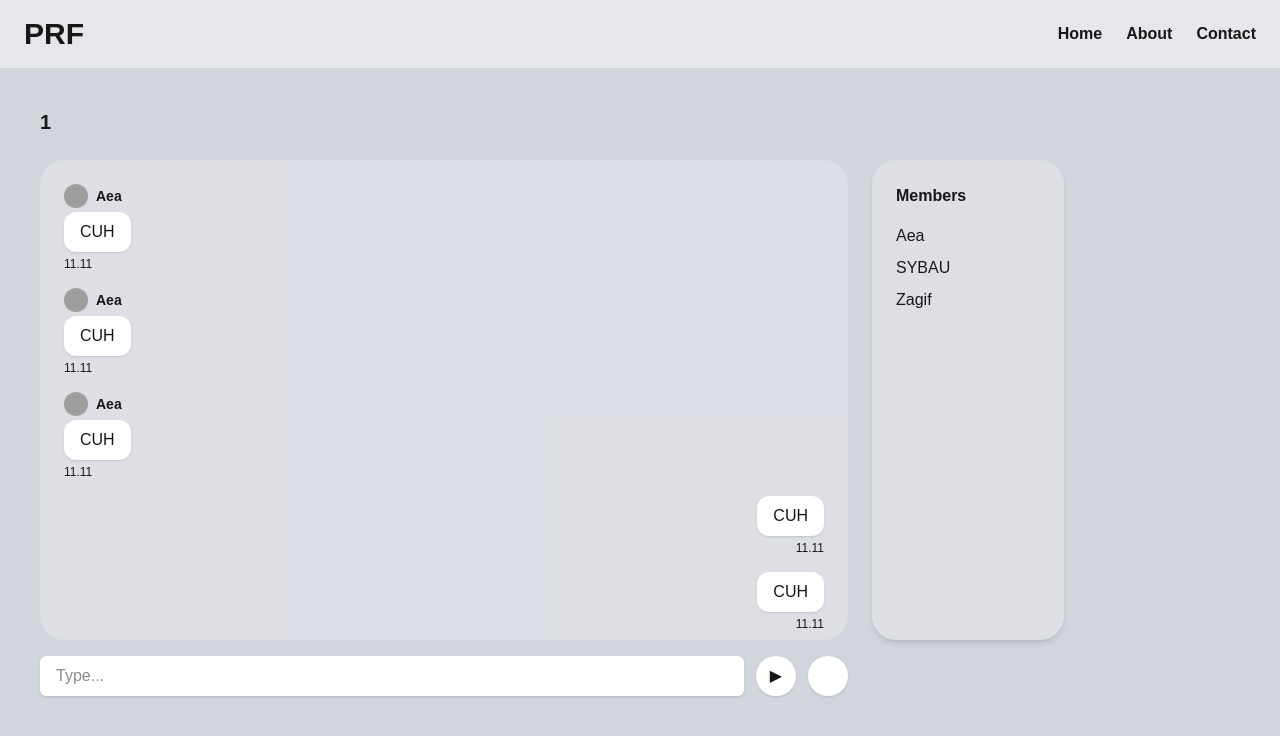
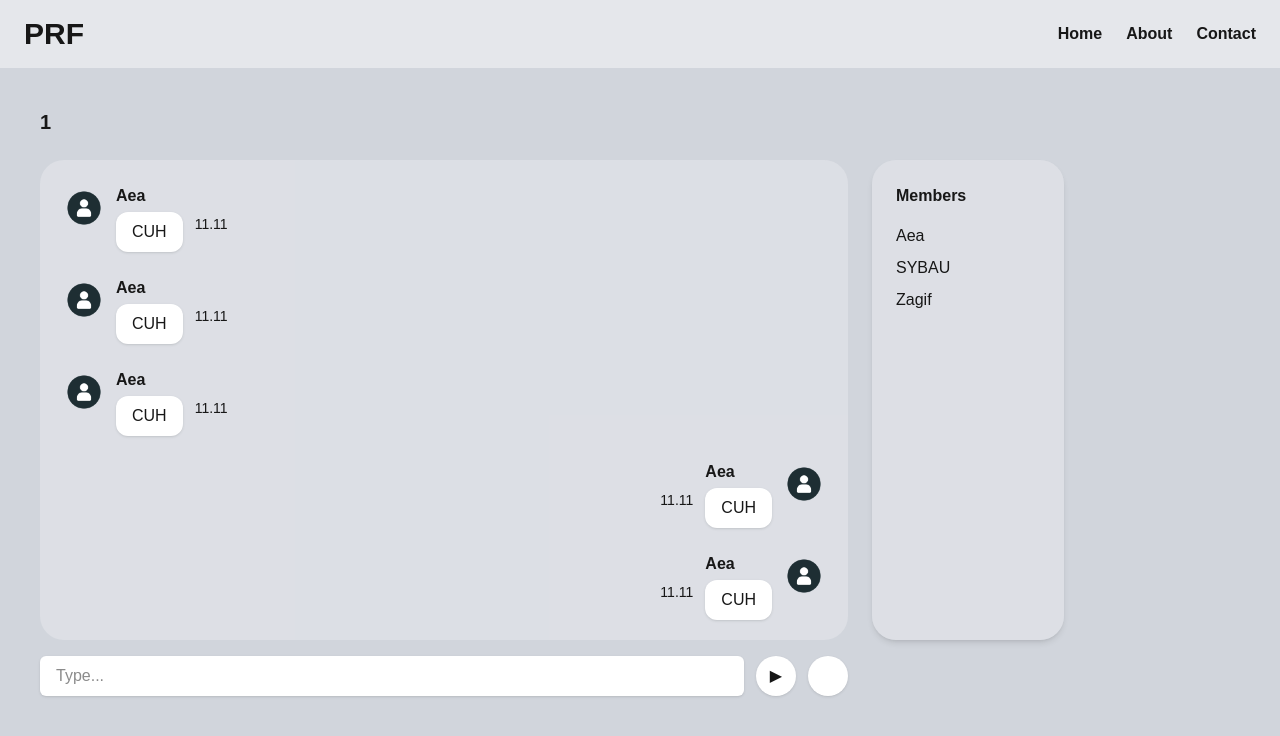
Before and after one commit to tangenn/socket-programming-project, a Next.js app in the folder the-performers/: page /group/1 in a window 1280 px wide. Shown: the top 736 px of the page. Built offline with nearby package versions, Linux system fonts and the light colour scheme; grey boxes are pictures that could not be loaded.

Commit message:
fix group chat message

```diff
--- a/the-performers/src/components/ChatComponents/ChatMessages.tsx
+++ b/the-performers/src/components/ChatComponents/ChatMessages.tsx
@@ -2,7 +2,7 @@
 export type MessageType = {
   id: string;
   sender: string;
-  avatar?: string;
+    avatar?: string;
   timestamp: string;
   isSelf: boolean;
   type: "text" | "rps" | "challenge" | "challenge_result";
@@ -12,49 +12,60 @@ export type MessageType = {
   result?: "win" | "lose" | "draw";
 };
 
+
 // Scrollable chat list
 export function ChatMessages({ messages, isGroup }: { messages: MessageType[]; isGroup: boolean }) {
   return (
-    <div className="flex flex-col gap-4 p-6 bg-gray-200/60 rounded-3xl h-[60vh] overflow-y-auto">
-      {messages.map((m) => (
-        <div key={m.id} className={`flex ${m.isSelf ? "justify-end" : "justify-start"}`}>
-          <div className="max-w-xs">
-            {/* Group chat sender info */}
-            {isGroup && !m.isSelf && (
-              <div className="flex items-center mb-1 gap-2 text-sm">
-                <img className="w-6 h-6 rounded-full object-cover" src={m.avatar ?? "/fallback.png"} alt="pfp" />
-                <span className="font-semibold">{m.sender}</span>
+    <div className="flex flex-col gap-6 p-6 bg-gray-200/60 rounded-3xl h-[60vh] overflow-y-auto">
+      {messages.map((m) => {
+        if (isGroup) {
+          return (
+            <div key={m.id} className={`flex ${m.isSelf ? "justify-end" : "justify-start"}`}>
+              {!m.isSelf && (
+                <img className="w-10 h-10 rounded-full object-cover mr-3 mt-1" src={m.avatar ?? "/fallback.png"} alt="pfp" />
+              )}
+              <div className={`flex ${m.isSelf ? "flex-row-reverse" : "flex-row"} items-start gap-3 max-w-[75%]`}>
+                <div className="flex flex-col">
+                  <span className="font-semibold mb-1">{m.sender}</span>
+                  <div className="bg-white px-4 py-2 rounded-xl shadow">
+                    {m.type === "text" && m.text}
+                    {m.type === "rps" && <span className="font-semibold capitalize">{m.rps}</span>}
+                    {m.type === "challenge" && (
+                      <span>{m.isSelf ? "Challenge created. Waiting for an opponent." : `${m.sender} challenges you.`}</span>
+                    )}
+                    {m.type === "challenge_result" && (
+                      <span className="font-semibold">
+                        {m.challengeStatus === "accepted" ? `${m.sender} accepts your challenge.` : ""}
+                      </span>
+                    )}
+                  </div>
+                </div>
+                <span className="text-sm leading-6 mt-7">{m.timestamp}</span>
               </div>
-            )}
-
-            {/* MessageType bubbles */}
-            {m.type === "text" && (
-              <div className="bg-white px-4 py-2 rounded-xl shadow">{m.text}</div>
-            )}
-
-            {m.type === "rps" && (
-              <div className="bg-white px-4 py-2 rounded-xl shadow font-semibold capitalize">{m.rps}</div>
-            )}
-
-            {m.type === "challenge" && (
+              {m.isSelf && (
+                <img className="w-10 h-10 rounded-full object-cover ml-3 mt-1" src={m.avatar ?? "/fallback.png"} alt="pfp" />
+              )}
+            </div>
+          );
+        }
+        return (
+          <div key={m.id} className={`flex ${m.isSelf ? "justify-end" : "justify-start"}`}>
+            <div className={`flex ${m.isSelf ? "flex-row-reverse" : "flex-row"} items-center gap-3 max-w-[75%]`}>
               <div className="bg-white px-4 py-2 rounded-xl shadow">
-                {m.isSelf ? "Challenge created. Waiting for an opponent." : `${m.sender} challenges you.`}
+                {m.type === "text" && m.text}
+                {m.type === "rps" && <span className="font-semibold capitalize">{m.rps}</span>}
+                {m.type === "challenge" && (
+                  <span>{m.isSelf ? "Challenge created. Waiting for an opponent." : `${m.sender} challenges you.`}</span>
+                )}
+                {m.type === "challenge_result" && (
+                  <span className="font-semibold">{m.challengeStatus === "accepted" ? `${m.sender} accepts your challenge.` : ""}</span>
+                )}
               </div>
-            )}
-
-            {m.type === "challenge_result" && (
-              <div className="bg-white px-4 py-2 rounded-xl shadow font-semibold">
-                {m.challengeStatus === "accepted" && `${m.sender} accepts your challenge.`}
-                {m.result === "win" && <div className="mt-2">You won.</div>}
-                {m.result === "lose" && <div className="mt-2">You lost.</div>}
-                {m.result === "draw" && <div className="mt-2">Draw.</div>}
-              </div>
-            )}
-
-            <div className={`text-xs mt-1 ${m.isSelf ? "text-right" : "text-left"}`}>{m.timestamp}</div>
+              <span className="text-sm">{m.timestamp}</span>
+            </div>
           </div>
-        </div>
-      ))}
+        );
+      })}
     </div>
   );
 }
```
Also changed, not shown: the-performers/public/fallback.png (added).
